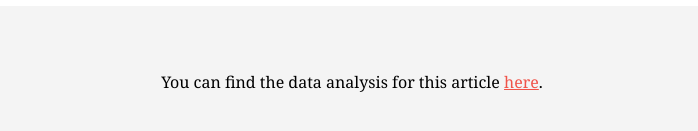
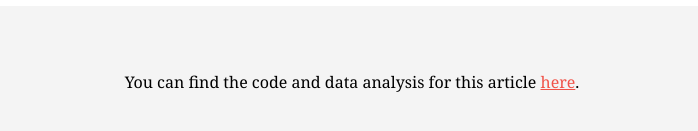
Before and after one commit to jwokime/baby-names, a plain HTML site: page index.html in a window 1280 px wide. Shown: the part 2893-3024 px from the top of the page, without its empty margins (288-986 px from the left). Drawn offline with Linux system fonts and the light colour scheme.

Commit message:
Update index.html

```diff
--- a/index.html
+++ b/index.html
@@ -151,7 +151,7 @@
     </div>
     <div class="footer">
         <div class="content">
-            <p>You can find the data analysis for this article <a href="https://github.com/jsoma/page-templates/">here</a>.</p>
+            <p>You can find the code and data analysis for this article <a href="https://github.com/jsoma/page-templates/">here</a>.</p>
         </div>
     </div>
 </body>
```
